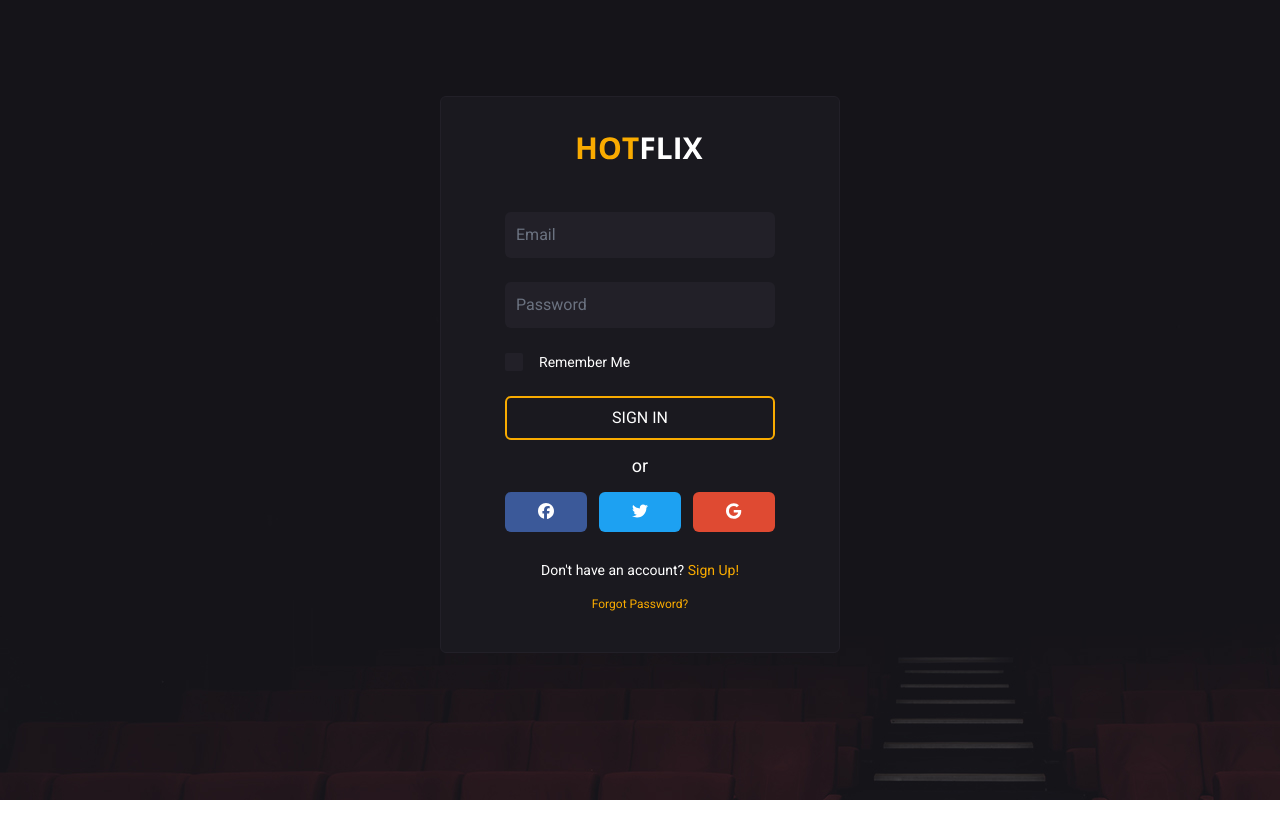
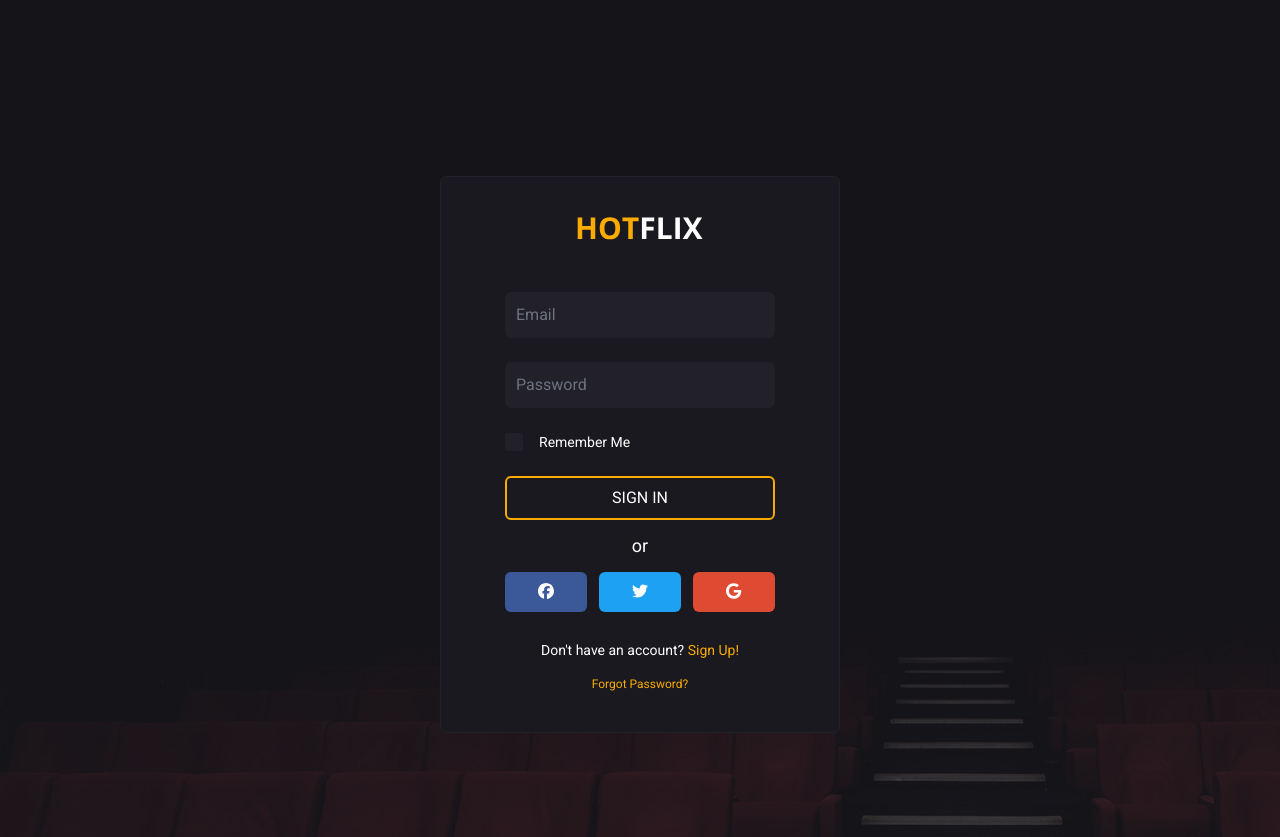
Before and after one commit to motahareh2002/HotFlix-film, a Vue app: page /signIn in a window 1280 px wide. Before the commit the page ends 800 px from the top, so only its background shows below. Built offline with nearby package versions, Linux system fonts and the light colour scheme.

Commit message:
add layout

```diff
--- a/src/App.vue
+++ b/src/App.vue
@@ -2,7 +2,7 @@
 </script>
 
 <template>
-  <div>
+    <component :is="$route.meta.layout">
     <router-view />
-  </div>
+    </component>
 </template>
--- /dev/null
+++ b/src/layout/HomeLayout.vue
@@ -0,0 +1,16 @@
+<template>
+  <div class="home  h-screen">
+    <div>
+      <slot />
+    </div>
+  </div>
+</template>
+
+<script>
+</script>
+
+<style scoped>
+    .home{
+        background-color: #1a191f;
+    }
+</style>
--- /dev/null
+++ b/src/layout/SignInLayout.vue
@@ -0,0 +1,14 @@
+<template>
+    <div class="authen min-h-screen py-14 sm:pt-12 md:pt-20">
+        <slot />
+    </div>
+  </template>
+
+  <script>
+  </script>
+
+  <style scoped>
+      .authen{
+          background:  url("../assets/img/section.jpg");
+      }
+  </style>
--- a/src/router/index.ts
+++ b/src/router/index.ts
@@ -1,8 +1,10 @@
 import { createRouter, createWebHistory } from 'vue-router'
 import HomeView from '@/views/HomeView.vue'
 import SignIn from '@/views/Authentication/SignIn.vue'
+import ForgotPass from '@/views/Authentication/ForgotPass.vue'
+import HomeLayout from '@/layout/HomeLayout.vue'
+import SignInLayout from '@/layout/SignInLayout.vue'
 import SignUp from '@/views/Authentication/SignUp.vue'
-import ForgotPass from '@/views/Authentication/ForgotPass.vue'
 const router = createRouter({
   history: createWebHistory(import.meta.env.BASE_URL),
   routes: [
@@ -10,21 +12,33 @@ const router = createRouter({
       path: '/',
       name: 'home',
       component: HomeView,
+      meta:{
+          layout : HomeLayout
+      }
     },
     {
       path: '/signIn',
       name: 'signIn',
-      component: SignIn
+      component: SignIn,
+      meta:{
+          layout : SignInLayout
+      }
     },
     {
-      path: '/signUp',
-      name: 'signUp',
-      component: SignUp
+      path : '/signUp',
+      name : 'signUp',
+      component : SignUp,
+      meta:{
+          layout : SignInLayout
+      }
     },
     {
       path: '/forgotPass',
-      name: 'signUp',
-      component: ForgotPass
+      name: 'forgot',
+      component: ForgotPass,
+      meta:{
+          layout :SignInLayout
+      }
     }
   ]
 })
```
